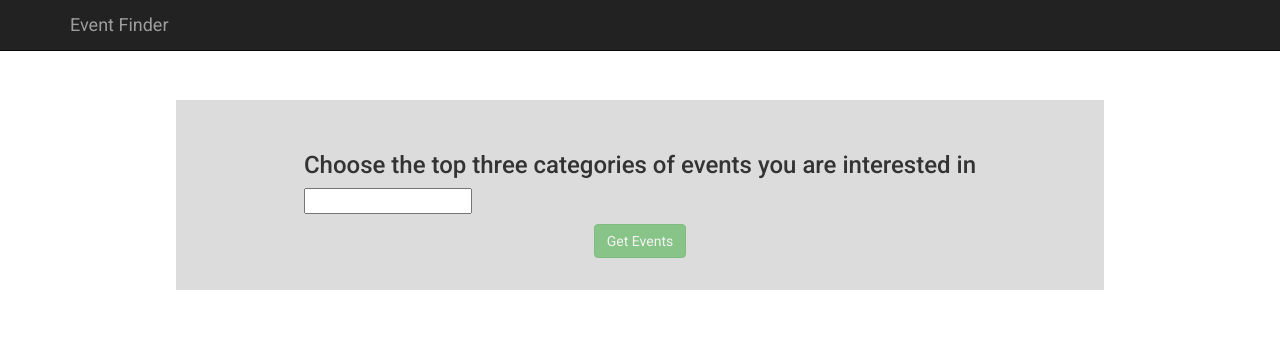
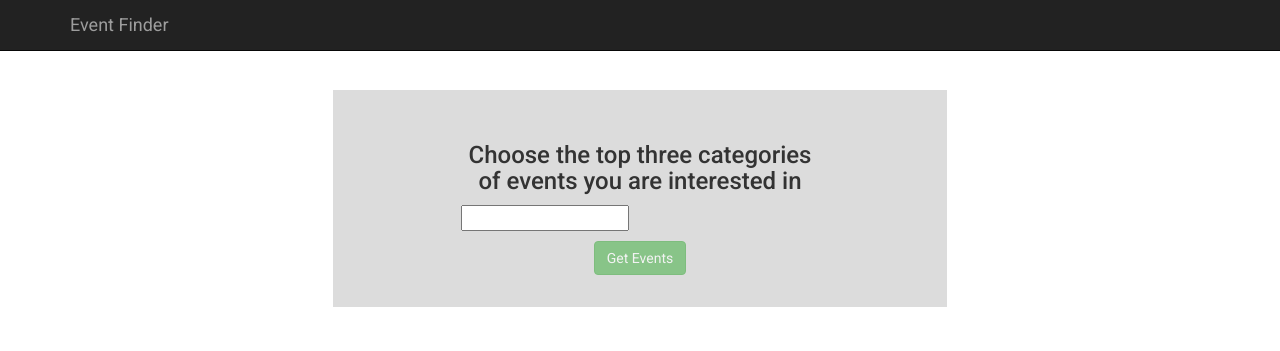
Before and after one commit to anujatupe/EventFinder, a Django app: template templates/EventFinderProject/home.html in a window 1280 px wide. Shown: the top 351 px of the page. Run offline with Django 3.2, Linux system fonts and the light colour scheme; the template is opened without the code that fills it: values that come from a table or form of the project are taken from there, others are empty; parts of the project's set-up code (start-up, migrations or seed data) failed here and were passed over; some libraries are stand-ins or nearby versions.

Commit message:
Changed the CSS for the form message on the categories form

```diff
--- a/templates/EventFinderProject/bootstrap_base.html
+++ b/templates/EventFinderProject/bootstrap_base.html
@@ -48,7 +48,7 @@
     </nav>
 
     <div class="">
-        <div style="padding-top: 100px;">
+        <div style="padding-top: 90px;">
             {% block content %}
             {% endblock %}
         </div>
--- a/templates/EventFinderProject/home.html
+++ b/templates/EventFinderProject/home.html
@@ -14,7 +14,7 @@
 <div id="form_table_container">
   <div id="form_table_cell_container">
     <form id="categories_form" action="/events" method='get' >{% csrf_token %}
-      <h3>Choose the top three categories of events you are interested in</h3>
+      <h3 style="width: 358px;" class="text-center">Choose the top three categories of events you are interested in</h3>
       <div id="form_error" class="alert alert-danger" role="alert">Choose no more than 3 categories</div>
       {{ form.as_p }}
       <div id="submit_button_container">
```
